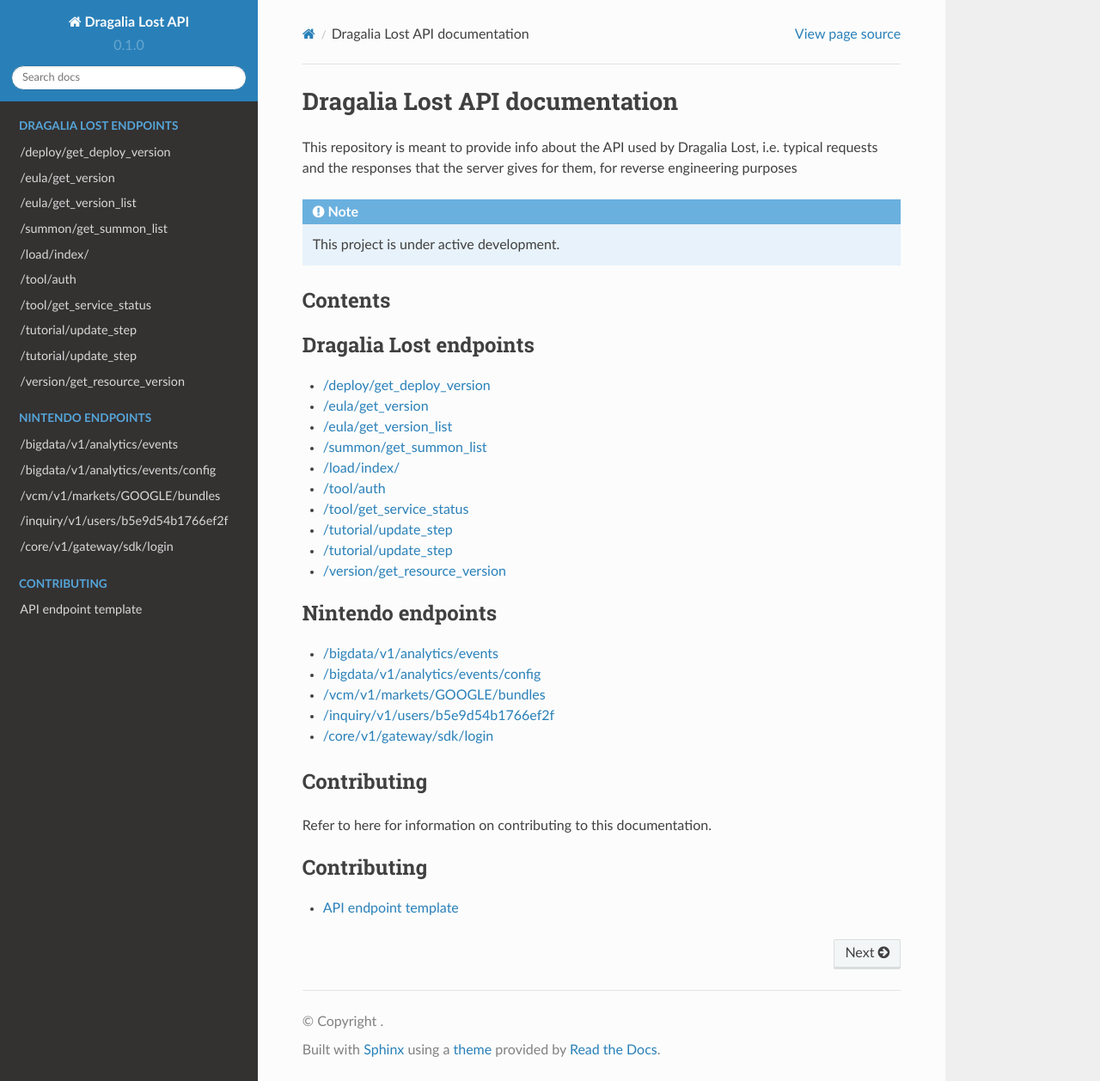
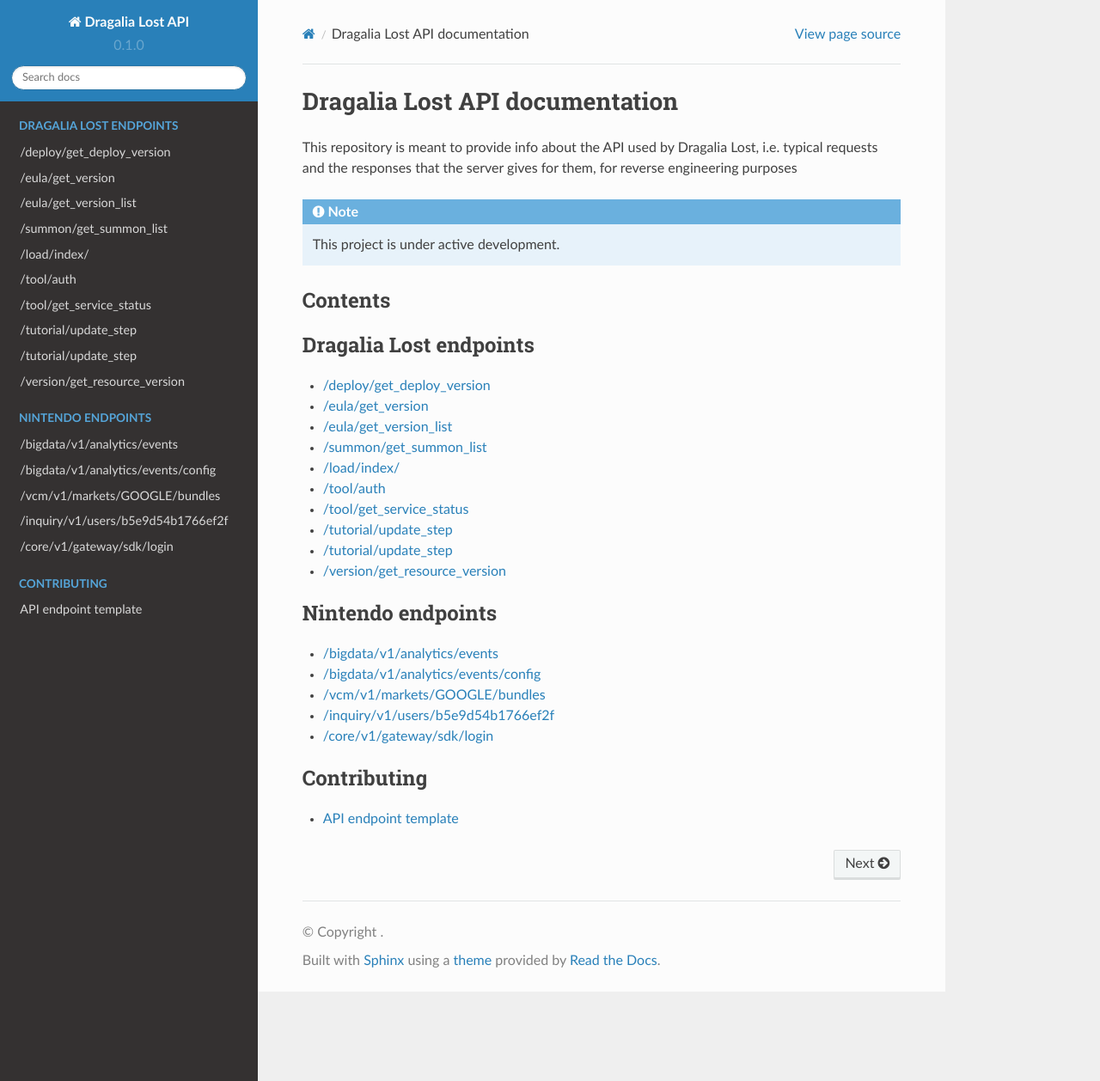
Before and after one commit to SapiensAnatis/dragalia-api-docs, a Sphinx documentation site: the page built from docs/source/index.rst, in a window 1280 px wide and 1258 px high. Shown: the whole window at 86% size. Built offline with Sphinx 7.4.7 and the Read the Docs theme 2.0.0, drawn with Linux system fonts in a browser that asks for light colours.

Commit message:
change idx

```diff
--- a/docs/source/index.rst
+++ b/docs/source/index.rst
@@ -24,10 +24,6 @@
 
    nintendo/*
 
-Contributing
---------------
-
-Refer to here for information on contributing to this documentation.
 
 .. toctree::
    :maxdepth: 1
```
